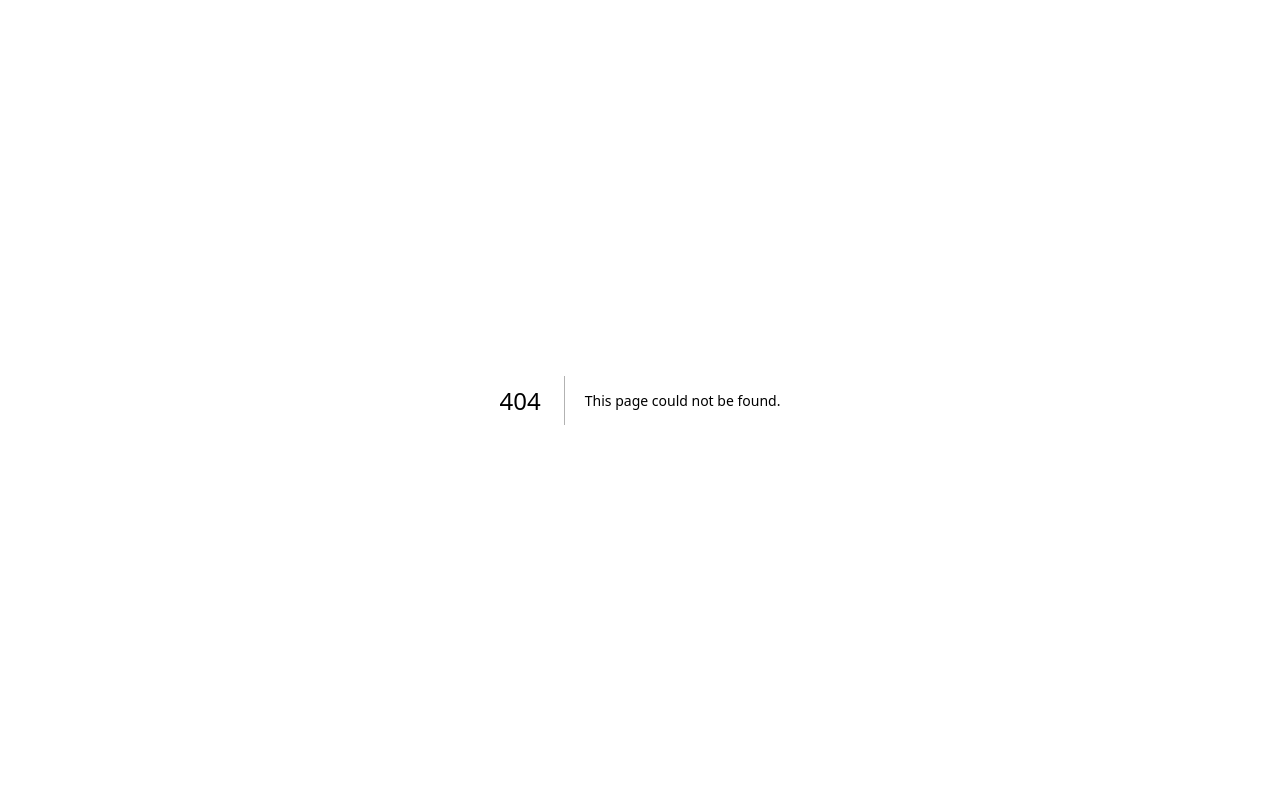
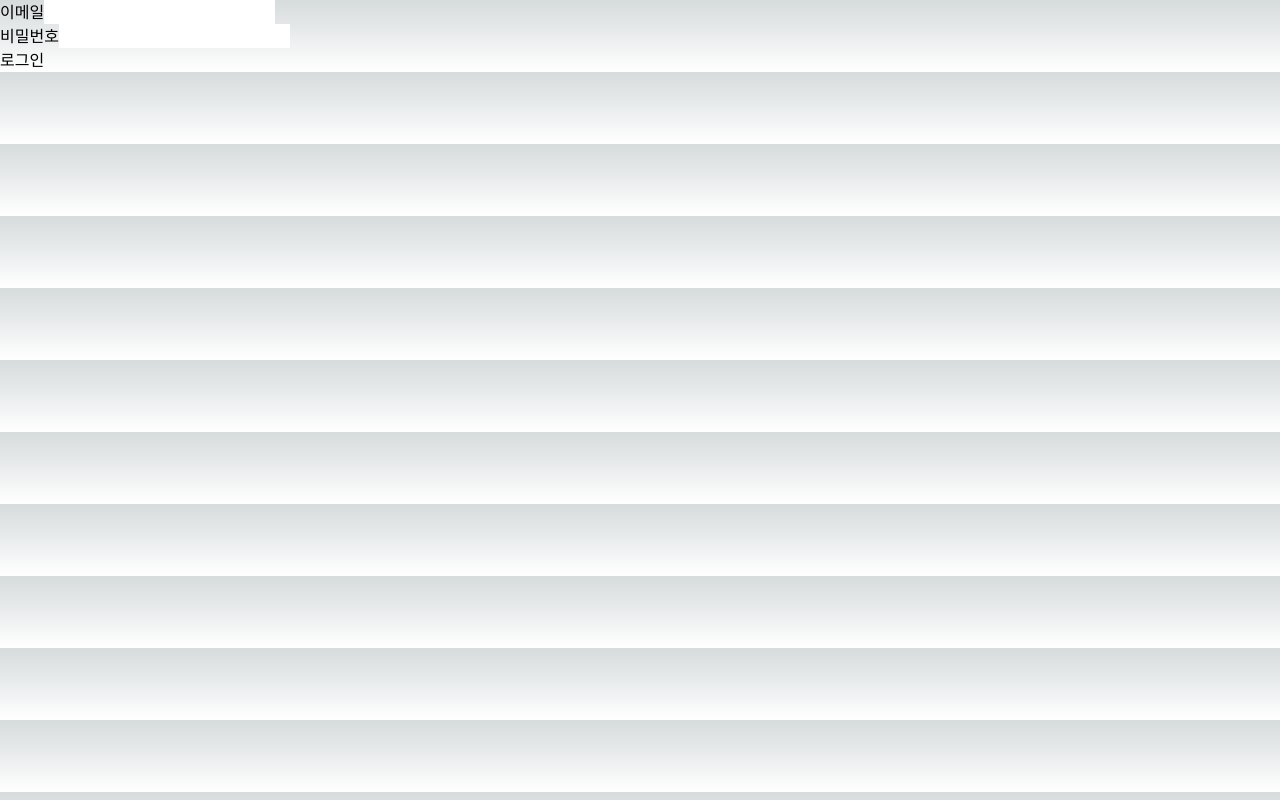
Before and after one commit to ruehan/ruehan-log, a Next.js app: page /login in a window 1280 px wide. Before the commit this address had no page. Built offline with nearby package versions, Linux system fonts and the light colour scheme.

Commit message:
:lipstick: 로그인 페이지 구현

```diff
--- /dev/null
+++ b/src/pages/login.tsx
@@ -0,0 +1,49 @@
+import { useState } from 'react';
+import { signIn } from 'next-auth/react';
+
+export default function Login() {
+  const [email, setEmail] = useState('');
+  const [password, setPassword] = useState('');
+
+  const handleSubmit = async (event) => {
+    event.preventDefault();
+
+    const result = await signIn('credentials', {
+      redirect: false,
+      email: email,
+      password: password
+    });
+
+    if (!result.error) {
+      // 로그인 성공 처리
+      window.location.href = '/';
+    } else {
+      // 로그인 실패 처리
+      console.error(result.error);
+    }
+  };
+
+  return (
+    <form onSubmit={handleSubmit}>
+      <div>
+        <label htmlFor="email">이메일</label>
+        <input
+          type="email"
+          id="email"
+          value={email}
+          onChange={(e) => setEmail(e.target.value)}
+        />
+      </div>
+      <div>
+        <label htmlFor="password">비밀번호</label>
+        <input
+          type="password"
+          id="password"
+          value={password}
+          onChange={(e) => setPassword(e.target.value)}
+        />
+      </div>
+      <button type="submit">로그인</button>
+    </form>
+  );
+}
```
